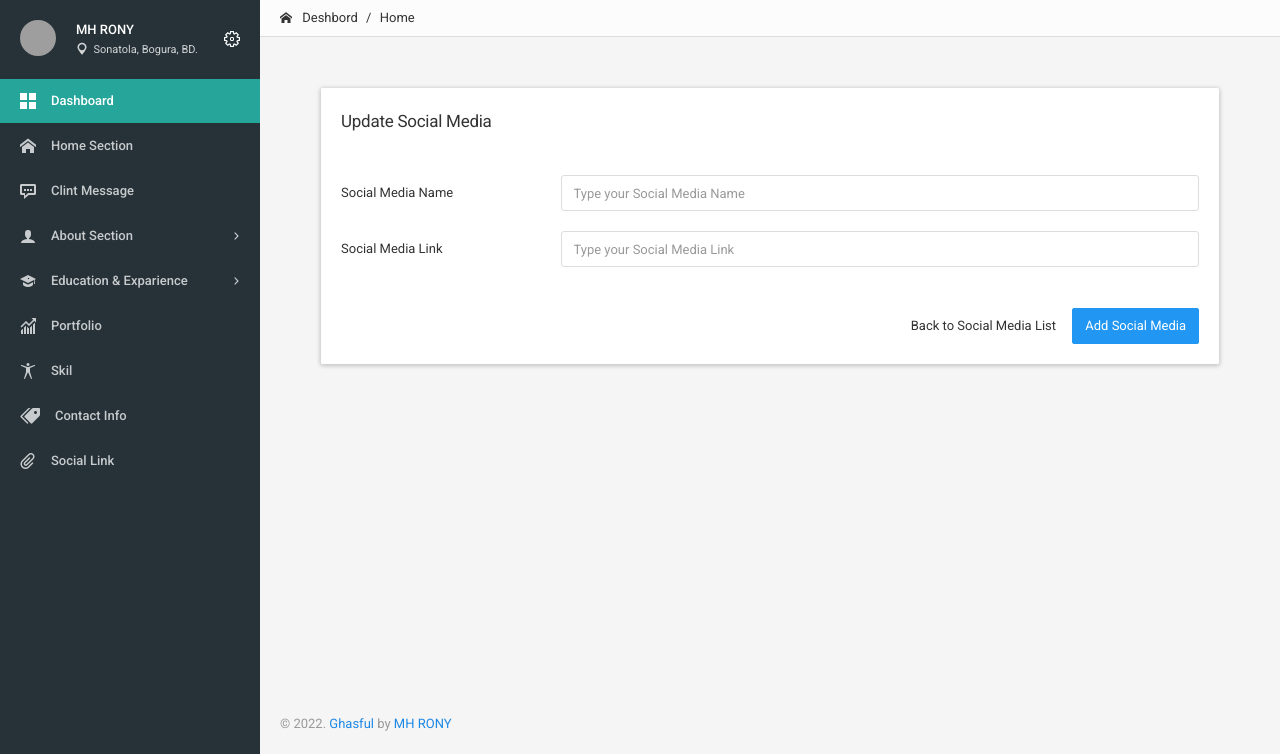
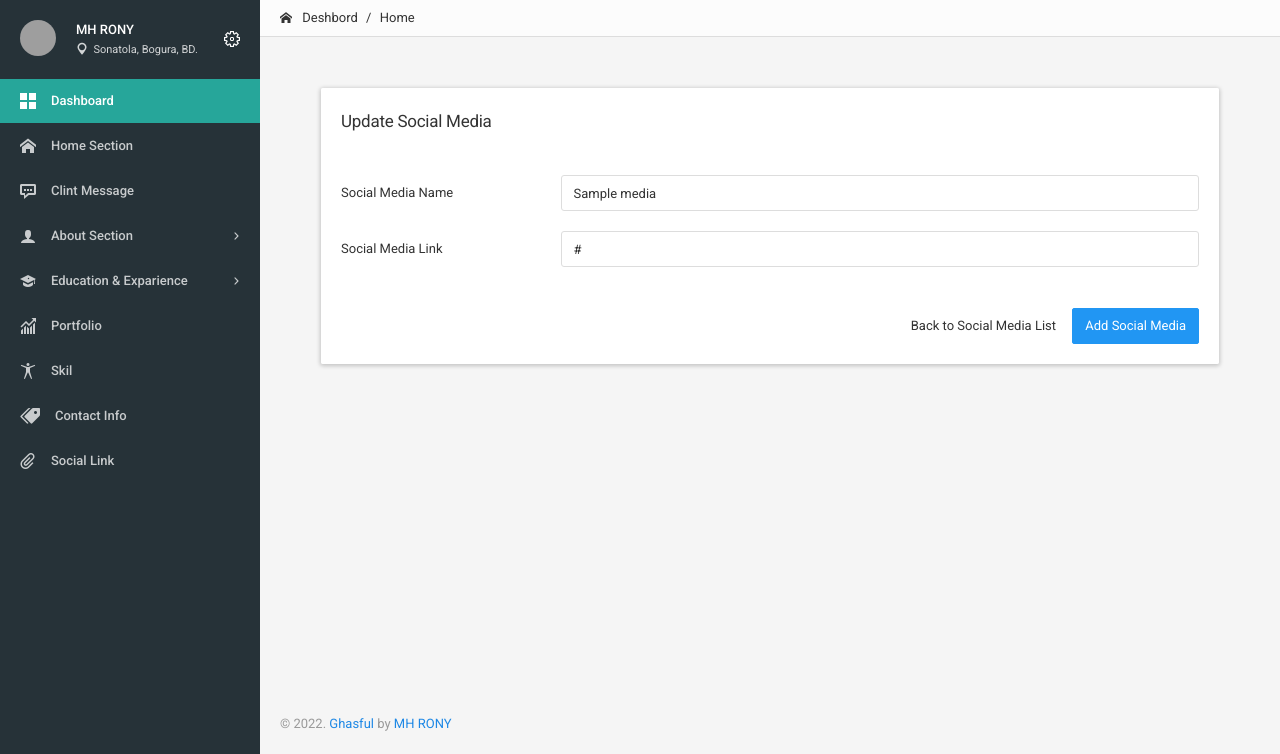
Before and after one commit to dev-mhrony/Advance-Personal-Portfolio-Admin-Panel-Development-by-dev-mhrony, a PHP site: page /update_socialmedia.php?sm_id=1 in a window 1280 px wide. Shown: the part 46-800 px from the top of the page. Run offline with PHP 8.4, Linux system fonts and the light colour scheme; tables that the repository leaves empty or names only in its code hold one stand-in row (values such as "Sample post"); style sheets or scripts are compiled from the project's sources; some libraries are stand-ins or nearby versions; grey boxes are pictures that could not be loaded.

Commit message:
Admin Panel All Data Show  in 29/06/2022 by dev-mhrony

```diff
--- a/social_link.php
+++ b/social_link.php
@@ -171,7 +171,7 @@
                                                     <td><span class="label label-success"><?php echo $status ?> </span></td>
                                                     <td class="text-center">
                                                         <ul class="icons-list">
-                                                            <li><a href="update_socialmedia.php"><i class=" icon-pencil7"></i></a>
+                                                            <li><a href="update_socialmedia.php?sm_id=<?php echo $social_media['id'] ?>"><i class=" icon-pencil7"></i></a>
                                                             <li><a href="#"><i class="icon-trash"></i></a></li>
                                                             </li>
                                                         </ul>
--- a/update_socialmedia.php
+++ b/update_socialmedia.php
@@ -6,6 +6,7 @@
 
     <?php
     include "header_link_file.php";
+    require "./config/server_connect.php";
     ?>
 
 </head>
@@ -79,13 +80,31 @@
 
                                 <?php } ?>
 
+
+
+                                <?php
+                                $sm_id = $_GET['sm_id'];
+                                $getSelectQry = "SELECT * FROM social_media WHERE id={$sm_id}";
+                                $getResult = mysqli_query($db_config, $getSelectQry);
+
+
+                                ?>
+
+
                                 <form action="./config/contact_controlar.php" class="form-horizontal" method="POST">
                                     <div class="modal-body">
+
+                                        <?php
+                                        foreach ($getResult as $key => $singlSM) {
+
+
+                                        ?>
+
                                             <div class="form-group">
                                                 <label class="control-label col-sm-3" for="Social"> Social Media
                                                     Name</label>
                                                 <div class="col-sm-9">
-                                                <input type="text" placeholder="Type your Social Media Name" class="form-control" id="Social" name="socialName">
+                                                    <input type="text" placeholder="Type your Social Media Name" class="form-control" id="Social" name="socialName" value="<?php echo $singlSM['social_media_name'] ?>">
                                                 </div>
                                             </div>
 
@@ -93,7 +112,7 @@
                                                 <label class="control-label col-sm-3" for="SocialLink"> Social Media
                                                     Link</label>
                                                 <div class="col-sm-9">
-                                                <input type="text" placeholder="Type your Social Media Link " class="form-control" id="SocialLink" name="SocialLink">
+                                                    <input type="text" placeholder="Type your Social Media Link " class="form-control" id="SocialLink" name="SocialLink" value="<?php echo $singlSM['social_media_link'] ?>">
                                                 </div>
                                             </div>
                                     </div>
@@ -105,6 +124,7 @@
                                             Social
                                             Media</button>
                                     </div>
+                                <?php } ?>
                                 </form>
                             </div>
                         </div>
```
Lines whose indentation alone changed are shown as unchanged.
